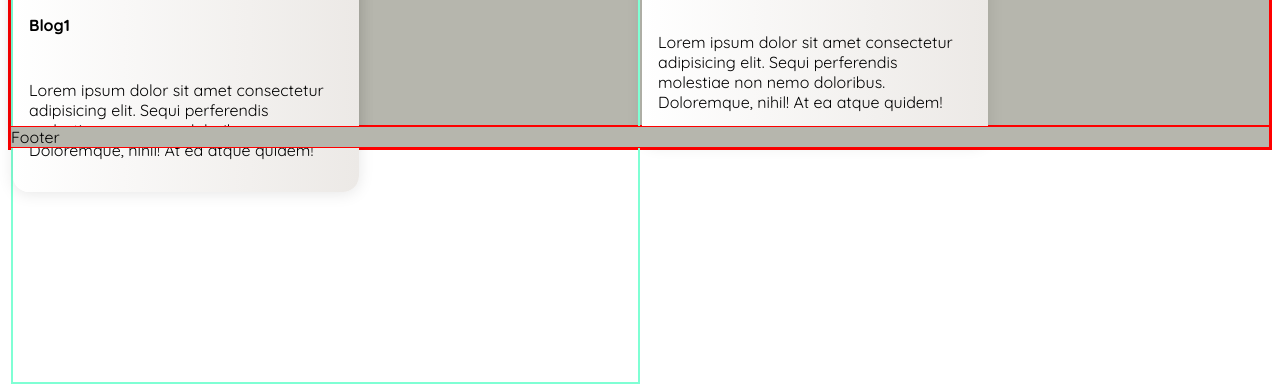
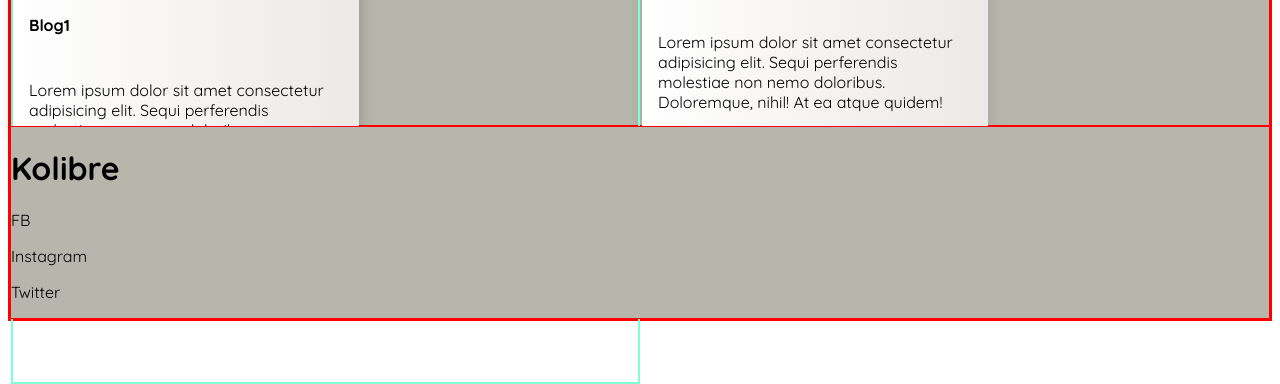
Before and after one commit to carloscastillom/Web-Development, a plain HTML site: page 2.BlogCC/indexw.html in a window 1280 px wide. Shown: the part 580-964 px from the top of the page. Drawn offline with Linux system fonts and the light colour scheme.

Commit message:
Add files via upload

```diff
--- a/2.BlogCC/CSS/style.css
+++ b/2.BlogCC/CSS/style.css
@@ -27,6 +27,8 @@
     }
     .footer{
       grid-area: ft;
+      color: rgb(230, 230, 230);
+      background: #142b01ea;
     }
     .sidebar{
       grid-area: sd;
@@ -73,6 +75,22 @@
       .flexbox_header > *{
         border: 2px solid green;
       }
+
+      .flexbox_footer{
+        display: flex;
+        flex-flow: column wrap;
+        justify-content: center;
+        align-items: center;
+        border: 2px solid blueviolet;
+      }
+      .flexbox_footer > *{
+        border: 2px solid green;
+      }
+
+
+
+
+
       .logo {
         float: left;
 
@@ -89,16 +107,16 @@
 
       display: flex;
       flex-direction: column;
-      gap: 0.5rem;
+      gap: 2rem;
 
     }
 
 
     /* If Screen Is Wide Enough */
-  @media(min-width:1500px) {
+  @media(min-width:900px) {
   .container{
         display:grid;
-        grid-template-rows: 6em 1300px;
+        grid-template-rows: 6em 1500px;
         grid-template-areas:
         "hd"
         "main"
@@ -110,7 +128,7 @@
       display: flex;
       flex-direction: row;
       margin: 10px ;
-      width: 80rem;
+      width: 120rem;
       overflow: hidden;
       box-shadow: 0 .1rem 1rem rgba(0, 0, 0, 0.1);
       border-radius: 1em;
--- a/2.BlogCC/indexw.html
+++ b/2.BlogCC/indexw.html
@@ -25,12 +25,11 @@
 
   <div class = "container">
       <div class="header box">
-
-
           <div class="flexbox_header">
             <div class="logo"><h1>Kolibre</h1> </div>
             <div class="nav_men">
               <div class="nav_butt"><p>Blog </p></div>
+              <div > </div>  <!--how possible is this to be removed-->
               <div class="nav_butt"><p>About me</p></div>
             </div>
           </div>
@@ -74,7 +73,15 @@
           </div>
         </div>
       </div>
-      <div class="footer box">Footer
+      <div class="footer box">
+        <div class="flexbox_footer">
+          <div class="logo"><h1>Kolibre</h1> </div>
+          <div class="nav_men">
+            <div class="nav_butt"><p>FB </p></div>
+            <div > </div>  <!--how possible is this to be removed-->
+            <div class="nav_butt"><p>Instagram</p></div>
+            <div class="nav_butt"><p>Twitter</p></div>
+          </div>
       </div>
   </div>
   </body>
```
